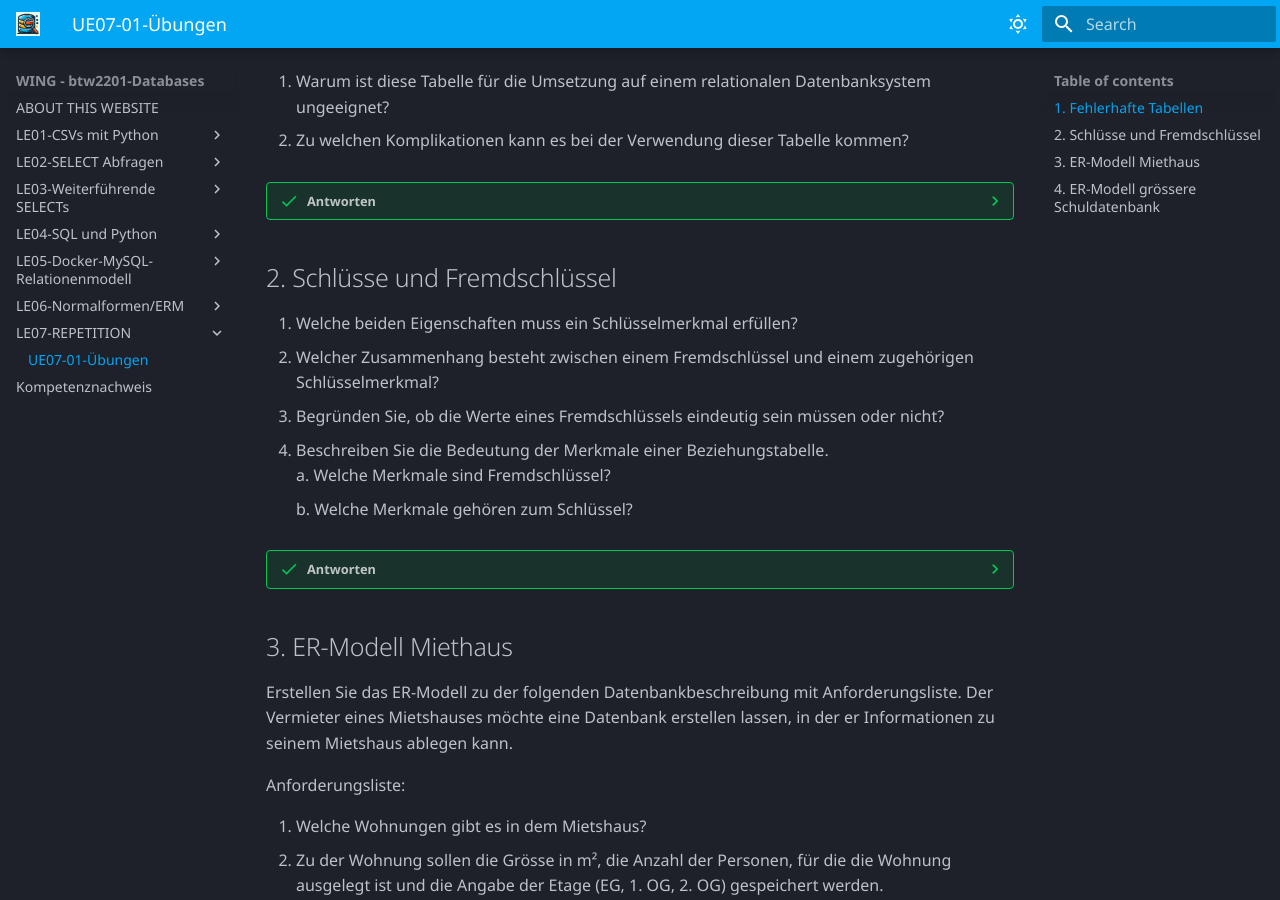
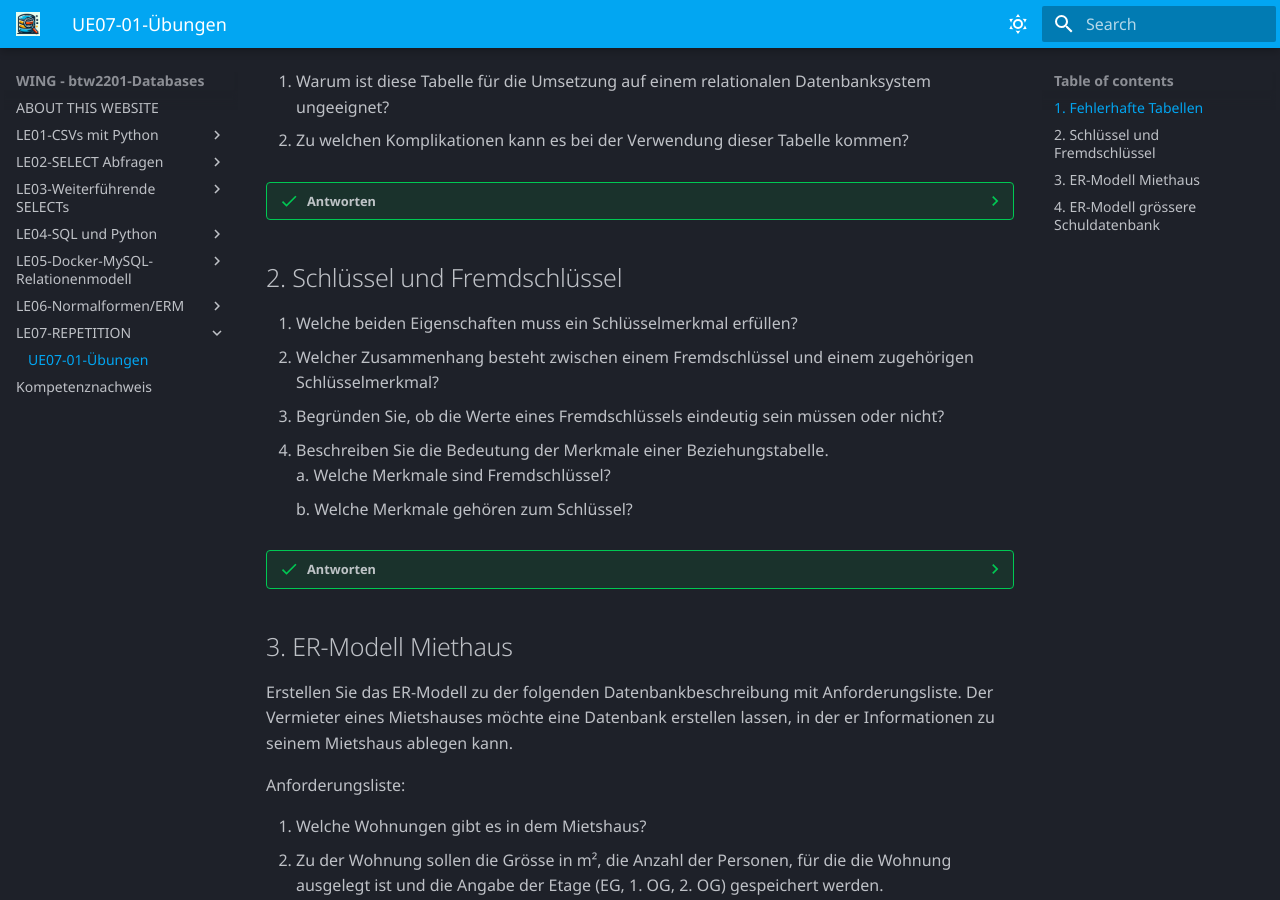
Before and after one commit to tjaeggi/btw2201_databases, an MkDocs documentation site: the page built from docs/le07/ue07-01.md, in a window 1280 px wide and 900 px high, scrolled down 564 px. Built offline with MkDocs 1.6.1 and Material for MkDocs 9.7.7, drawn with Linux system fonts in a browser that asks for light colours; some web fonts are replaced.

Commit message:
Wed Nov  6 12:52:22 AM CET 2024

```diff
--- a/docs/le07/ue07-01.md
+++ b/docs/le07/ue07-01.md
@@ -34,7 +34,7 @@ ungeeignet?
         * Es ist nicht immer möglich zwischen Vorname und Nachname eindeutig zu unterscheiden, da in der Spalte 'Name' eine saubere und eindeutige Trennung zwischen Vor- und Nachname nicht enthalten ist.
         * Nach jedem Geburtstag eines Mitarbeiters muss das entsprechende Alter angepasst werden.
 
-## 2. Schlüsse und Fremdschlüssel
+## 2. Schlüssel  und Fremdschlüssel
 
 1. Welche beiden Eigenschaften muss ein Schlüsselmerkmal erfüllen?
 2. Welcher Zusammenhang besteht zwischen einem Fremdschlüssel und einem zugehörigen Schlüsselmerkmal?
```
